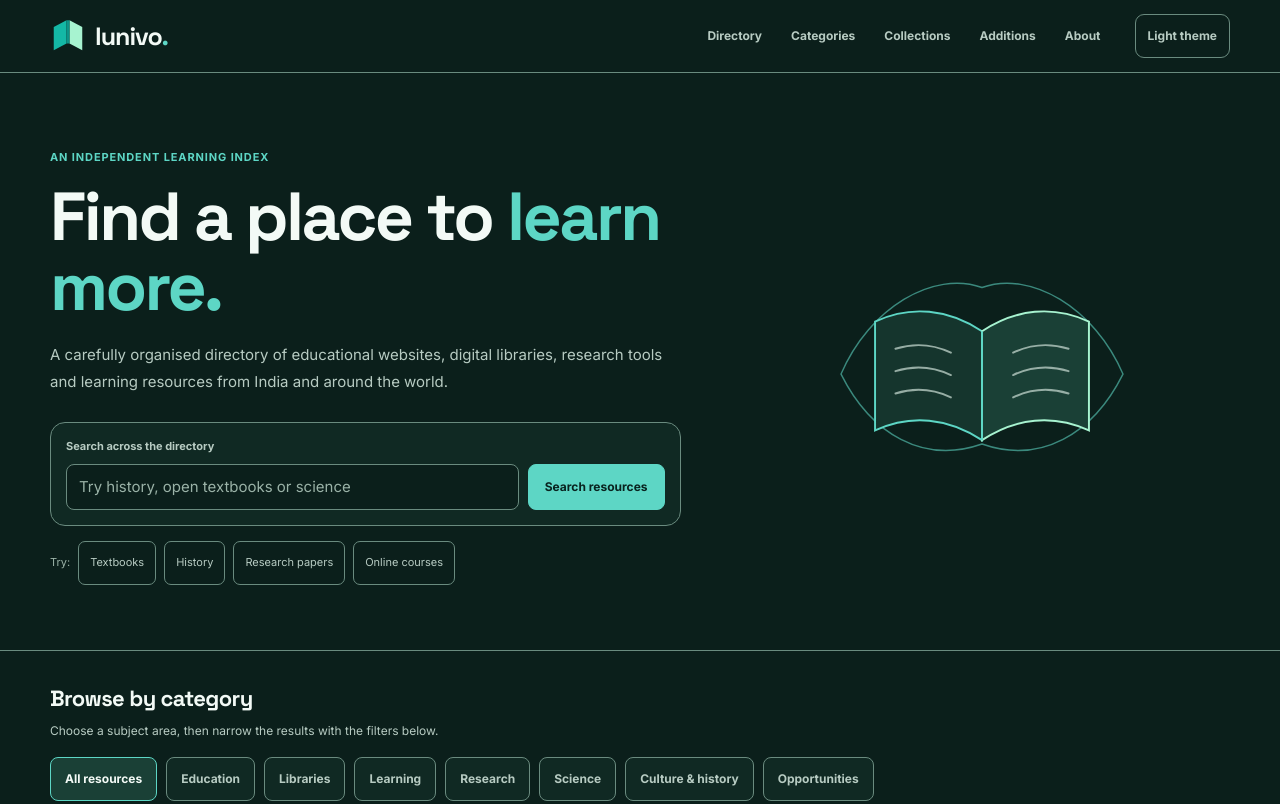
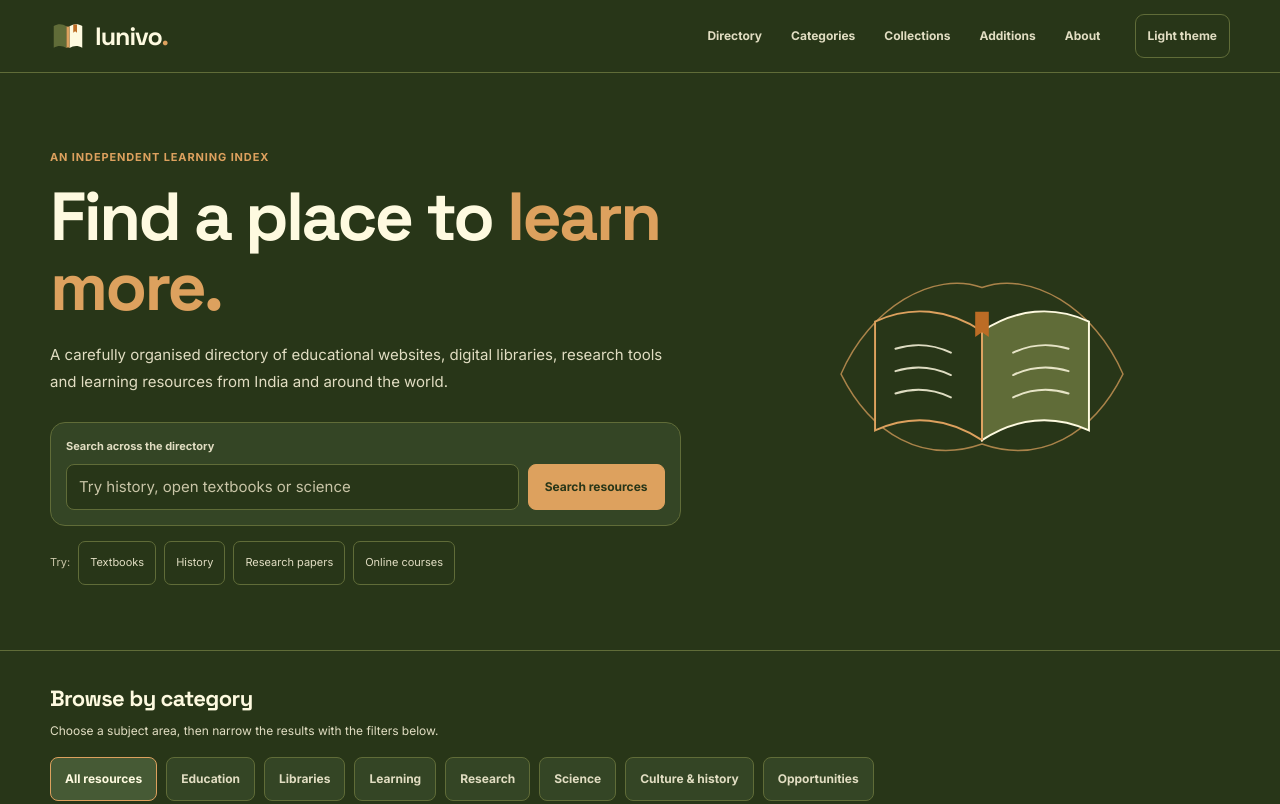
Before and after one commit to kr-ndv/lunivo, a plain HTML site: page index.html in a window 1280 px wide. Shown: the top 804 px of the page. Drawn offline with Linux system fonts and the light colour scheme.

Commit message:
Redesign Lunivo identity with Palette 2 (#5)
* Apply Palette 2 and redesign Lunivo open-page identity

* Redesign favicon with Lunivo Palette 2 mark

```diff
--- a/index.html
+++ b/index.html
@@ -17,33 +17,33 @@
   <style>
     :root {
       color-scheme: dark;
-      --bg: #0b1f1b;
-      --surface: #102923;
-      --surface-raised: #15352d;
-      --surface-soft: #1a4036;
-      --text: #f3faf6;
-      --muted: #b7cbc2;
-      --quiet: #9ab2a7;
-      --border: #6a8b7f;
-      --accent: #5dd6c5;
-      --accent-ink: #09231f;
-      --focus: #73e4d4;
-      --shadow: 0 16px 40px #0003;
+      --bg: #283618;
+      --surface: #344525;
+      --surface-raised: #3e5030;
+      --surface-soft: #465a35;
+      --text: #fefae0;
+      --muted: #e1ddc2;
+      --quiet: #c9c5a7;
+      --border: #606c38;
+      --accent: #dda15e;
+      --accent-ink: #283618;
+      --focus: #dda15e;
+      --shadow: 0 16px 40px #11190b66;
     }
     html[data-theme="light"] {
       color-scheme: light;
-      --bg: #f3f8f5;
-      --surface: #ffffff;
-      --surface-raised: #e8f1ec;
-      --surface-soft: #dcebe4;
-      --text: #142b24;
-      --muted: #4b6258;
-      --quiet: #536a60;
-      --border: #708579;
-      --accent: #087467;
-      --accent-ink: #ffffff;
-      --focus: #087b6d;
-      --shadow: 0 14px 34px #153d2b12;
+      --bg: #fefae0;
+      --surface: #fffdf0;
+      --surface-raised: #f3edcf;
+      --surface-soft: #e9e4c4;
+      --text: #283618;
+      --muted: #46512c;
+      --quiet: #606c38;
+      --border: #9aa078;
+      --accent: #bc6c25;
+      --accent-ink: #fefae0;
+      --focus: #8d4c18;
+      --shadow: 0 14px 34px #28361818;
     }
     * { box-sizing: border-box; }
     html { scroll-behavior: smooth; }
@@ -85,7 +85,7 @@
     .nav { min-height: 72px; display: flex; align-items: center; gap: 22px; }
     .brand { display: inline-flex; align-items: center; min-height: 44px; gap: 9px; flex: 0 0 auto; font: 700 25px/1 "Space Grotesk", Inter, sans-serif; letter-spacing: -1px; }
     .brand svg { width: 36px; height: 36px; flex: 0 0 auto; }
-    .brand-dot { color: var(--accent); }
+    .brand-dot { color: #dda15e; }
     nav { display: flex; align-items: center; gap: 5px; margin-left: auto; }
     nav a, .nav-control {
       display: inline-flex; align-items: center; justify-content: center; min-height: 44px;
@@ -321,9 +321,10 @@
     <div class="wrap nav">
       <a class="brand" href="#home" aria-label="Lunivo home">
         <svg viewBox="0 0 48 48" aria-hidden="true" fill="none">
-          <path d="M5 12 22 3v31L5 43V12Z" fill="#14b8a6"/>
-          <path d="M43 12 26 3v31l17 9V12Z" fill="#a7f3d0"/>
-          <path d="M22 34V3h4v31h-4Z" fill="#0d9488"/>
+          <path d="M5 10.5C10.8 7.4 16.6 7.6 22 11v29c-5.4-3.4-11.2-3.6-17-0.5v-29Z" fill="#606c38"/>
+          <path d="M43 10.5C37.2 7.4 31.4 7.6 26 11v29c5.4-3.4 11.2-3.6 17-0.5v-29Z" fill="#fefae0"/>
+          <path d="M22 11c1.3.8 2.7.8 4 0v29c-1.3-.8-2.7-.8-4 0V11Z" fill="#dda15e"/>
+          <path d="M31 8.5h5v11l-2.5-2-2.5 2v-11Z" fill="#bc6c25"/>
         </svg>
         <span>lunivo<span class="brand-dot">.</span></span>
       </a>
@@ -365,11 +366,12 @@
         </div>
         <div class="hero-mark" aria-hidden="true">
           <svg class="open-page-art" viewBox="0 0 360 270" fill="none">
-            <path d="M35 142C64 74 130 35 180 53c50-18 116 21 145 89-31 62-85 93-145 72-60 21-114-10-145-72Z" stroke="#5dd6c5" stroke-width="1.5" opacity=".58"/>
-            <path d="M70 88c37-17 75-13 110 10v112c-35-23-73-27-110-10V88Z" fill="#15352d" stroke="#5dd6c5" stroke-width="2"/>
-            <path d="M290 88c-37-17-75-13-110 10v112c35-23 73-27 110-10V88Z" fill="#1a4036" stroke="#a7f3d0" stroke-width="2"/>
-            <path d="M180 98v112" stroke="#5dd6c5" stroke-width="2"/>
-            <path d="M91 116c19-6 38-5 57 4M91 139c19-6 38-5 57 4M91 162c19-6 38-5 57 4M269 116c-19-6-38-5-57 4M269 139c-19-6-38-5-57 4M269 162c-19-6-38-5-57 4" stroke="#b7cbc2" stroke-width="2" stroke-linecap="round" opacity=".8"/>
+            <path d="M35 142C64 74 130 35 180 53c50-18 116 21 145 89-31 62-85 93-145 72-60 21-114-10-145-72Z" stroke="#dda15e" stroke-width="1.5" opacity=".72"/>
+            <path d="M70 88c37-17 75-13 110 10v112c-35-23-73-27-110-10V88Z" fill="#283618" stroke="#dda15e" stroke-width="2"/>
+            <path d="M290 88c-37-17-75-13-110 10v112c35-23 73-27 110-10V88Z" fill="#606c38" stroke="#fefae0" stroke-width="2"/>
+            <path d="M180 98v112" stroke="#dda15e" stroke-width="2"/>
+            <path d="M91 116c19-6 38-5 57 4M91 139c19-6 38-5 57 4M91 162c19-6 38-5 57 4M269 116c-19-6-38-5-57 4M269 139c-19-6-38-5-57 4M269 162c-19-6-38-5-57 4" stroke="#fefae0" stroke-width="2" stroke-linecap="round" opacity=".85"/>
+            <path d="M173 78h14v26l-7-5-7 5V78Z" fill="#bc6c25"/>
           </svg>
         </div>
       </div>
```
Also changed, not shown: favicon.svg.
